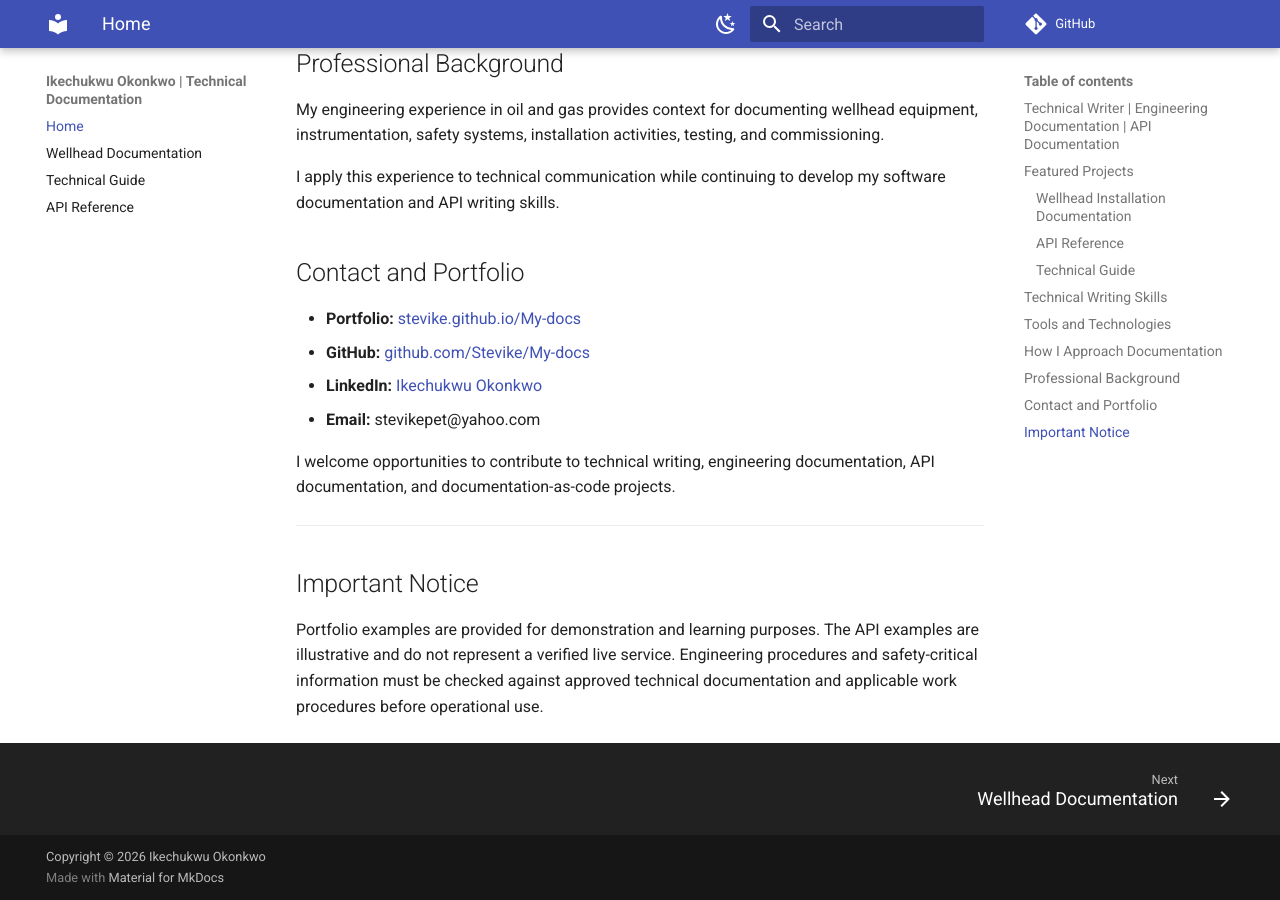
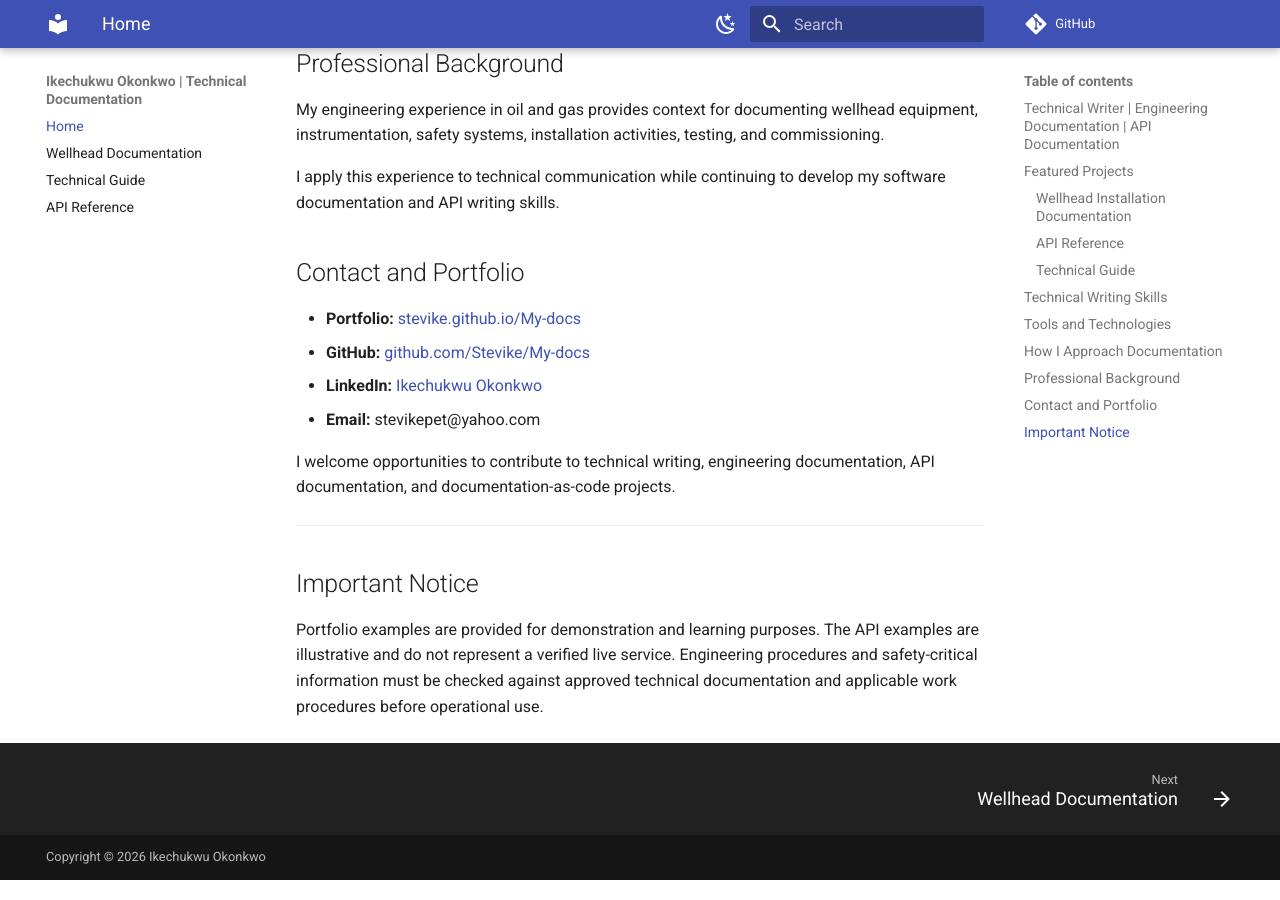
Before and after one commit to Stevike/My-docs, an MkDocs documentation site: the page built from docs/index.md, in a window 1280 px wide and 900 px high, scrolled down 2524 px. Built offline with MkDocs 1.6.1 and Material for MkDocs 9.7.7, drawn with Linux system fonts in a browser that asks for light colours; comment, search, counter and statistics services are not loaded.

Commit message:
Update mkdocs.yml

```diff
--- a/mkdocs.yml
+++ b/mkdocs.yml
@@ -56,4 +56,4 @@ extra_css:
 copyright: Copyright &copy; 2026 Ikechukwu Okonkwo
 
 extra:
-  generator: Ikechukwu
+  generator: false
```
